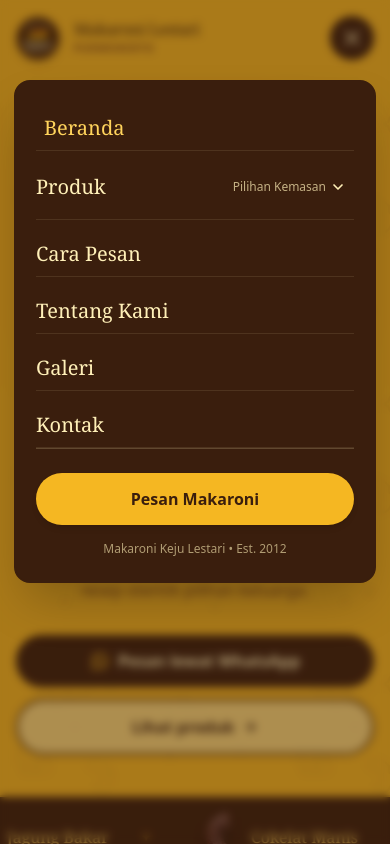
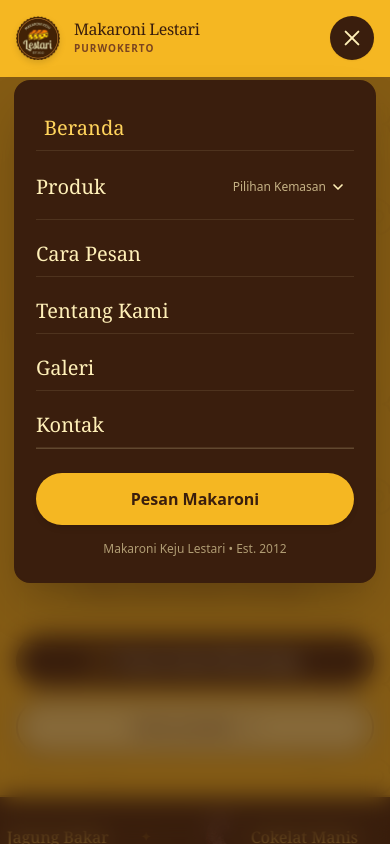
Before and after one commit to winafaworks/Makaroni-Lestari, a React (Vite) app: page / in a window 390 px wide. Both pictures are taken after a click on the button 352 px from the left and 38 px from the top of the page. Shown: the top 844 px of the page. Built offline with nearby package versions, Linux system fonts and the light colour scheme.

Commit message:
update mobile menu: gunakan createPortal agar backdrop blur menutupi full layar saat di-scroll

```diff
--- a/src/components/Header.jsx
+++ b/src/components/Header.jsx
@@ -1,4 +1,5 @@
 import React, { useState, useEffect, useRef } from "react";
+import { createPortal } from "react-dom";
 import { Link, NavLink, useLocation } from "react-router-dom";
 import Badge from "./Badge";
 import { site } from "../content/site";
@@ -70,7 +71,7 @@
 
   return (
     <header
-      className={`sticky top-0 z-40 w-full transition-all duration-200 border-b ${
+      className={`sticky top-0 z-50 w-full transition-all duration-200 border-b ${
         isScrolled
           ? "bg-keju/95 backdrop-blur-md border-tua/20 shadow-xs py-2.5"
           : "bg-keju border-transparent py-4"
@@ -241,11 +242,11 @@
       </div>
 
       {/* Mobile Drawer Menu dengan Animasi Slide Down & Staggered Items */}
-      {isOpen && (
+      {isOpen && typeof document !== "undefined" && createPortal(
         <>
-          {/* Backdrop semi-transparan untuk menutup menu saat klik di luar */}
+          {/* Full Screen Backdrop dengan Blur Penuh Seluruh Layar */}
           <div
-            className="lg:hidden fixed inset-0 z-40 bg-tua/40 backdrop-blur-xs transition-opacity"
+            className="lg:hidden fixed inset-0 z-40 bg-tua/60 backdrop-blur-md transition-all duration-300 animate-fade-in"
             onClick={() => setIsOpen(false)}
             aria-hidden="true"
           />
@@ -377,7 +378,8 @@
             </p>
           </div>
         </div>
-      </>
+      </>,
+      document.body
     )}
     </header>
   );
--- a/src/components/OrderFab.jsx
+++ b/src/components/OrderFab.jsx
@@ -33,7 +33,7 @@
     <aside aria-label="Aksi Cepat">
       <Link
         to="/pesan"
-        className={`btn-press fixed bottom-6 right-6 z-40 h-[52px] px-5 rounded-full bg-tua text-keju border-2 border-susu shadow-lg flex items-center gap-2.5 hover:bg-karamel ring-2 ring-tua/20 font-bold text-sm select-none transition-all duration-300 ease-out ${
+        className={`btn-press fixed bottom-6 right-6 z-30 h-[52px] px-5 rounded-full bg-tua text-keju border-2 border-susu shadow-lg flex items-center gap-2.5 hover:bg-karamel ring-2 ring-tua/20 font-bold text-sm select-none transition-all duration-300 ease-out ${
           isVisible
             ? "opacity-100 translate-y-0 pointer-events-auto scale-100"
             : "opacity-0 translate-y-4 pointer-events-none scale-95"
```
